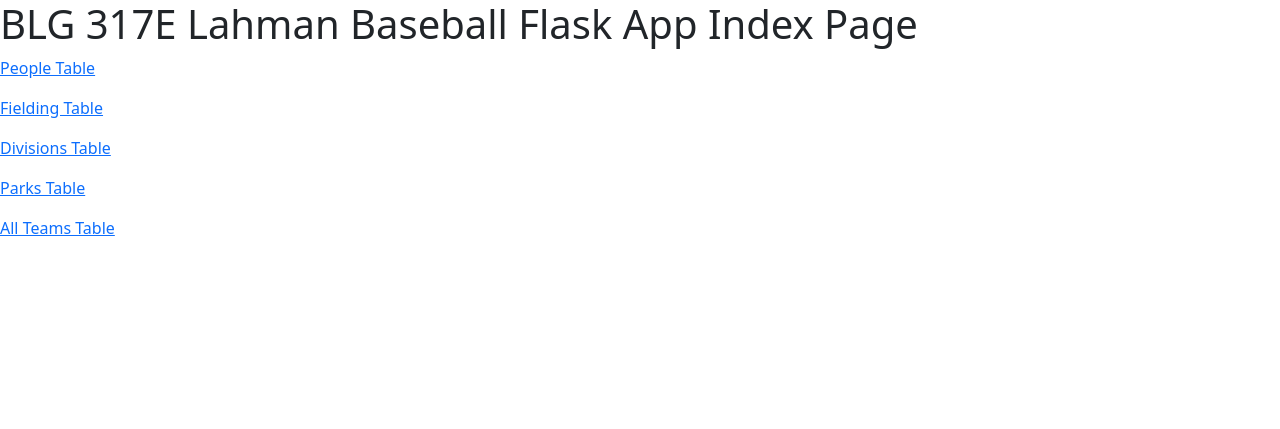
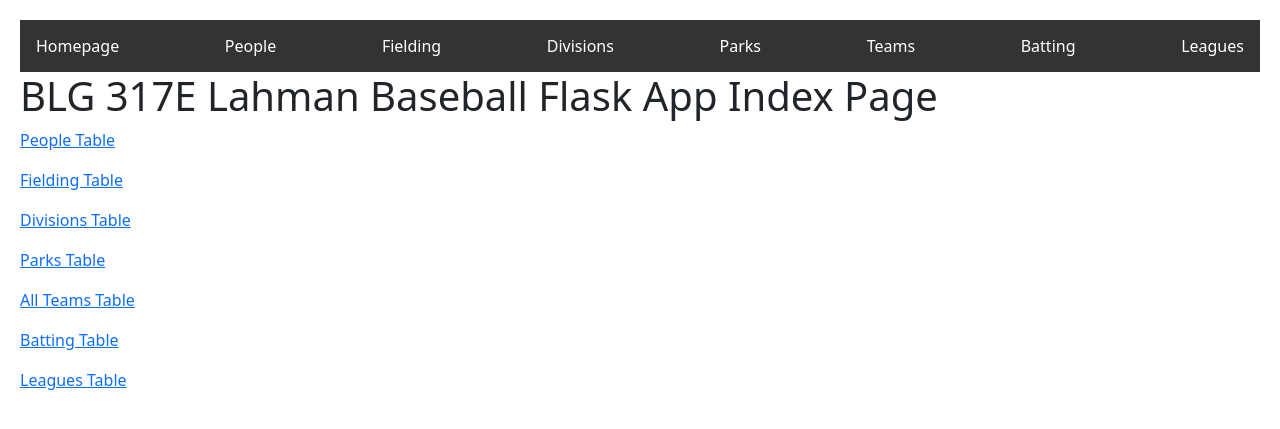
Before and after one commit to itudb2306/itudb2306, a Flask app: page / in a window 1280 px wide. Shown: the top 429 px of the page. Run offline with Flask 3, Linux system fonts and the light colour scheme.

Commit message:
Added navbar to the index page

```diff
--- a/templates/index.html
+++ b/templates/index.html
@@ -1,23 +1,18 @@
-<!DOCTYPE html>
-<html>
-
-<head>
+{%extends "table_base.html"%}
+{%block header%}
 <meta charset="utf-8">
     <meta name="viewport" content="width=device-width, initial-scale=1">
     <link href="https://cdn.jsdelivr.net/npm/bootstrap@5.3.2/dist/css/bootstrap.min.css" rel="stylesheet"
         integrity="sha384-T3c6CoIi6uLrA9TneNEoa7RxnatzjcDSCmG1MXxSR1GAsXEV/Dwwykc2MPK8M2HN" crossorigin="anonymous">
-
-    <title>BLG 317E Lahman Baseball Flask App</title>
-
-</head>
-
-<body>
+<title>Homepage</title>
+{%endblock%}
+{%block table%}
 <h1>BLG 317E Lahman Baseball Flask App Index Page</h1>
 <p><a href="{{ url_for('people.view_table') }}">People Table</a></p>
 <p><a href="{{ url_for('fielding.view_table') }}">Fielding Table</a></p>
 <p><a href="{{ url_for('divisions.view_table') }}">Divisions Table</a></p>
 <p><a href="{{ url_for('parks.view_table') }}">Parks Table</a></p>
 <p><a href="{{ url_for('teams.view_table') }}">All Teams Table</a></p>
-</body>
-
-</html>
+<p><a href="{{ url_for('batting.view_table') }}">Batting Table</a></p>
+<p><a href="{{ url_for('leagues.view_table') }}">Leagues Table</a></p>
+{%endblock%}
--- a/templates/table_base.html
+++ b/templates/table_base.html
@@ -19,6 +19,8 @@
         <li class="navbar_item"><a href="{{ url_for('divisions.view_table') }}">Divisions</a></li>
         <li class="navbar_item"><a href="{{ url_for('parks.view_table') }}">Parks</a></li>
         <li class="navbar_item"><a href="{{ url_for('teams.view_table') }}">Teams</a></li>
+        <li class="navbar_item"><a href="{{ url_for('batting.view_table') }}">Batting</a></li>
+        <li class="navbar_item"><a href="{{ url_for('leagues.view_table') }}">Leagues</a></li>
     </ul>
 
 
```
Lines whose indentation alone changed are shown as unchanged.
